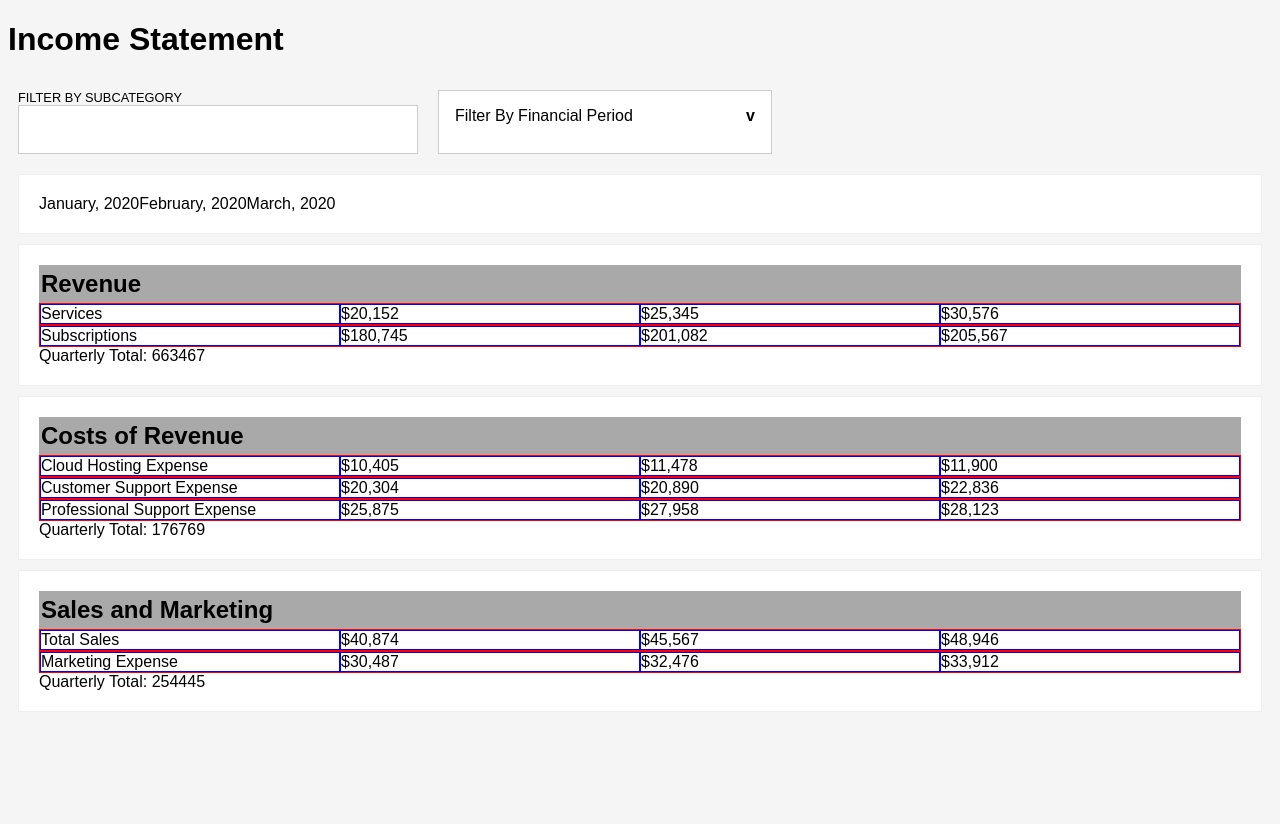
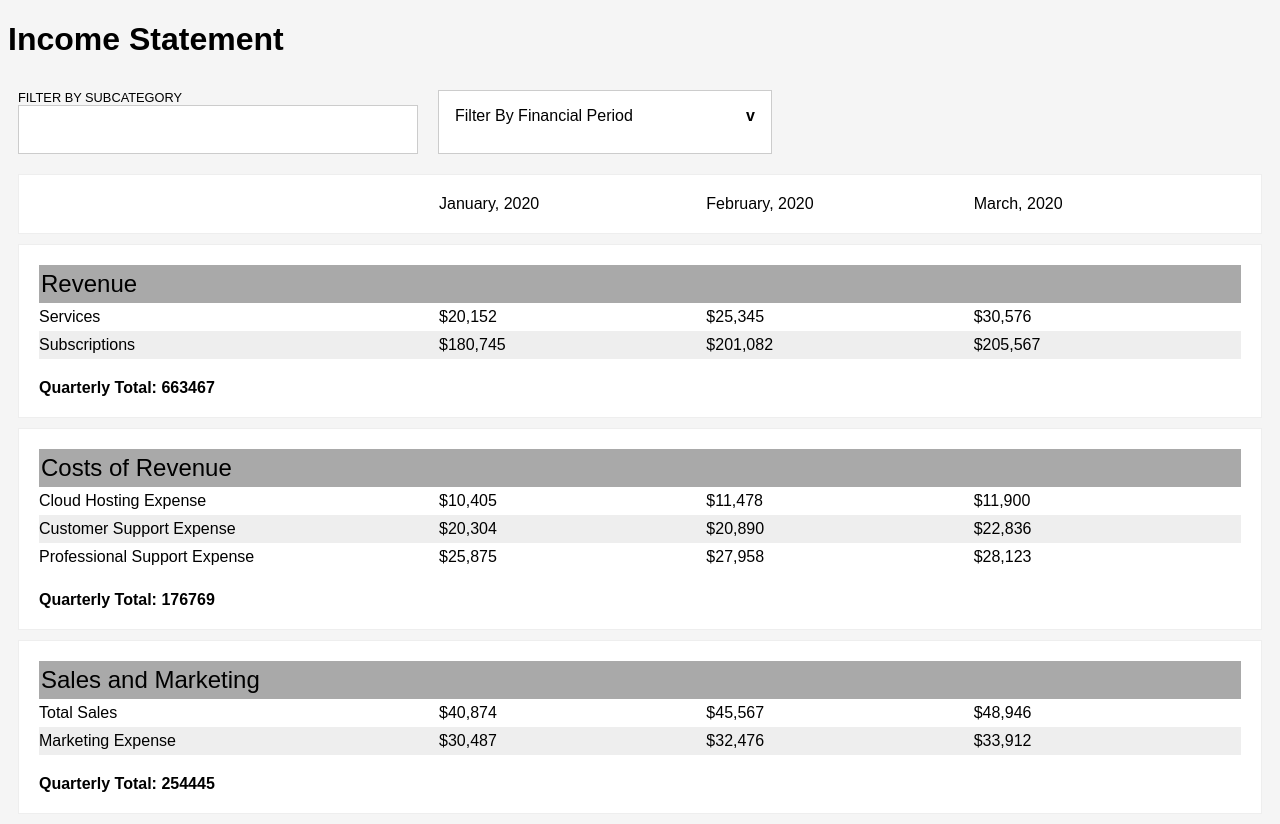
Before and after one commit to switzerb/IncomeStatementUI, a React (Create React App) app: page / in a window 1280 px wide. Before the commit the page ends 800 px from the top, so only its background shows below. Built offline with nearby package versions, Linux system fonts and the light colour scheme.

Commit message:
Get the rows and columns lined up

```diff
--- a/src/IncomeStatementStyles.css
+++ /dev/null
@@ -1,4 +0,0 @@
-.IncomeContainer {
-  padding: 10px;
-  border: 1px solid green;
-}
--- a/src/IncomeStatementSubCategory.js
+++ b/src/IncomeStatementSubCategory.js
@@ -8,7 +8,7 @@ const IncomeStatementSubCategory = ({subcategory}) => {
         return values.map( v => {
             const { month, value } = v;
             if(filters.currentPeriod === month || filters.currentPeriod === "") {
-                return <div>{value}</div>
+                return <div className="Subcategory-value">{value}</div>
             }
         })
     }
@@ -18,8 +18,8 @@ const IncomeStatementSubCategory = ({subcategory}) => {
             {
                 filters => {
                     return (
-                        <div className="subcat-row">
-                            <div>{name}</div>
+                        <div className="Subcategory">
+                            <div className="Subcategory-name">{name}</div>
                             {renderRows(filters, values)}
                         </div>
                     )
--- a/src/IncomeStatementTable.css
+++ b/src/IncomeStatementTable.css
@@ -1,3 +1,28 @@
 .TableHead {
     display: flex;
 }
+
+.TableHead-spacer {
+    flex: 0 0 400px;
+}
+
+.TableHead-cell {
+    flex: 1;
+}
+
+.Subcategory {
+    display: flex;
+    padding: 5px 0;
+}
+
+.Subcategory:nth-child(2n) {
+    background-color: #eee;
+}
+
+.Subcategory-name {
+    flex: 0 0 400px;
+}
+
+.Subcategory-value {
+    flex: 1;
+}
--- a/src/IncomeStatementTable.js
+++ b/src/IncomeStatementTable.js
@@ -33,9 +33,10 @@ const IncomeStatementTable = ({data, headers}) => {
                 return <>
                     <Section>
                         <div className="TableHead">
+                            <div className="TableHead-spacer" />
                             {headers.map(h => {
                                 if(filters.currentPeriod === h || filters.currentPeriod === "") {
-                                    return <div>{h}</div>
+                                    return <div className="TableHead-cell">{h}</div>
                                 }
                             })}
                         </div>
--- a/src/Section.css
+++ b/src/Section.css
@@ -5,8 +5,14 @@
     border: 1px solid #eee;
 }
 
-.Section h2 {
+.Section-label {
+    font-size: 1.5rem;
     background-color: darkgray;
     margin: 0;
     padding: 5px 2px;
 }
+
+.Section-total {
+    margin-top: 20px;
+    font-weight: bold;
+}
--- a/src/Section.js
+++ b/src/Section.js
@@ -5,9 +5,9 @@ import "./Section.css";
 // collapsible
 const Section = ({label, total, children}) => {
     return (<div className="Section">
-        {label && <h2>{label}</h2>}
+        {label && <div className="Section-label">{label}</div>}
         {children}
-        {total && <div>Quarterly Total: {total}</div>}
+        {total && <div className="Section-total">Quarterly Total: {total}</div>}
     </div>);
 }
 export default Section;
--- a/src/styles.css
+++ b/src/styles.css
@@ -4,17 +4,6 @@ body {
   background-color: whitesmoke;
 }
 
-.subcat-row {
-  display: flex;
-  border: 1px solid red;
-}
-
-.subcat-row div {
-  flex: 1;
-  border: 1px solid blue;
-  width: 20%;
-}
-
 .Filters {
   display: flex;
 }
```
